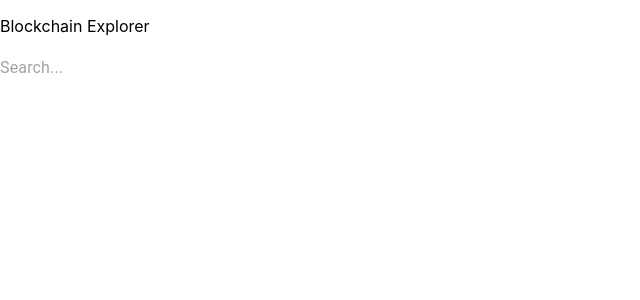
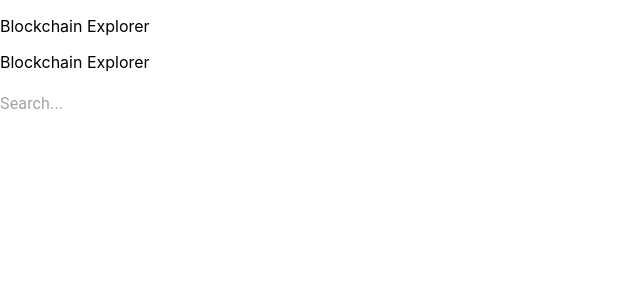
Before and after one commit to kim3089/block_chain_exp_frontend, a React (Create React App) app: page / in a window 1280 px wide. Shown: the top 300 px of the page, without its empty margins (0-640 px from the left). Built offline with nearby package versions, Linux system fonts and the light colour scheme.

Commit message:
Refactoring

```diff
--- a/src/App.js
+++ b/src/App.js
@@ -4,8 +4,11 @@ import SearchBar from './components/SearchBar';
 
 function App() {
   return (
-    <div className="landing-search">
-      <SearchBar />
+    <div>
+      <p>Blockchain Explorer</p>
+      <div className="landing-search">
+        <SearchBar />
+      </div>
     </div>
     // <div className="App">
     //   <header className="App-header">
```
